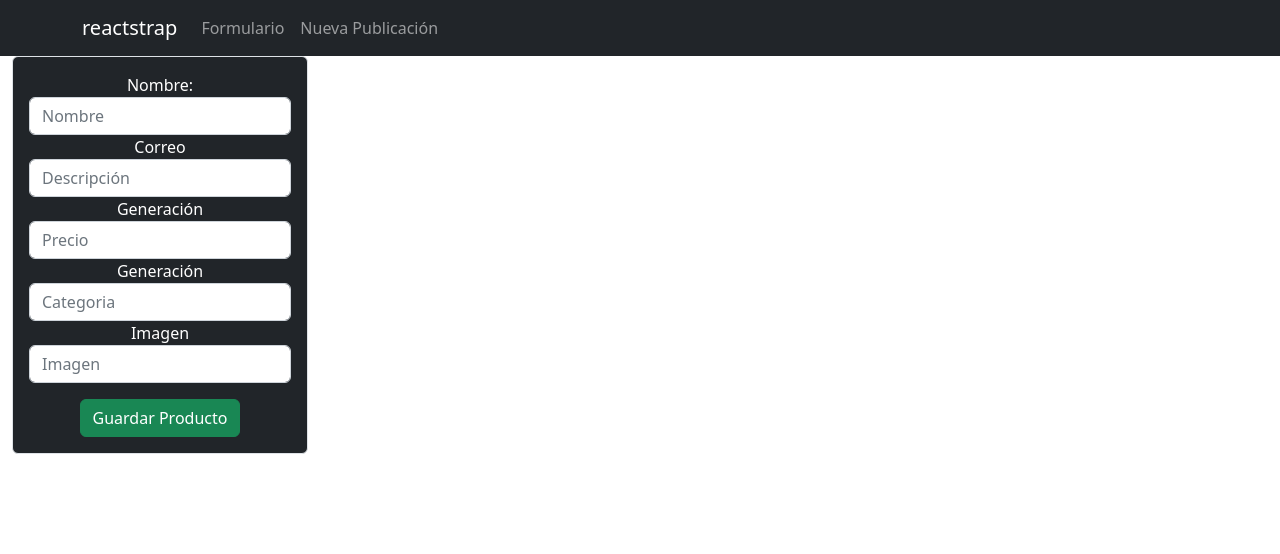
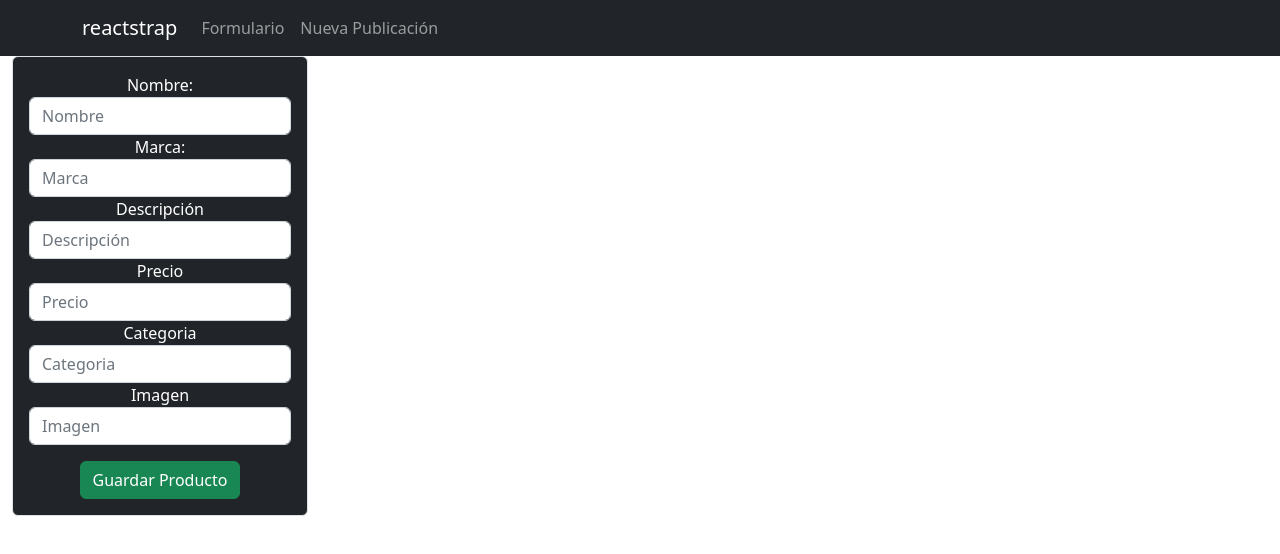
Before and after one commit to Abyblackmouth/shooping-app, a React (Create React App) app: page /FormData in a window 1280 px wide. Shown: the top 554 px of the page. Built offline with nearby package versions, Linux system fonts and the light colour scheme.

Commit message:
add Marca en form group and crearte registros en data

```diff
--- a/src/Pages/Form/index.js
+++ b/src/Pages/Form/index.js
@@ -36,15 +36,19 @@ const FormData = () =>{
             <input {...register("Name")} placeholder='Nombre' required  className='form-control'  />
           </div>
           <div className='form-group'>
-            <label htmlFor=''>Correo</label>
+            <label htmlFor=''>Marca:</label>
+            <input {...register("Marca")} placeholder='Marca' required  className='form-control'  />
+          </div>
+          <div className='form-group'>
+            <label htmlFor=''>Descripción</label>
             <input {...register("Description")} placeholder='Descripción' required  className='form-control' />
           </div>
           <div className='form-group'>
-            <label htmlFor=''>Generación</label>
+            <label htmlFor=''>Precio</label>
             <input {...register("Price")} placeholder='Precio' required  className='form-control' />
           </div>
           <div className='form-group'>
-            <label htmlFor=''>Generación</label>
+            <label htmlFor=''>Categoria</label>
             <input {...register("Category")} placeholder='Categoria' required  className='form-control' />
           </div>
           <div className='form-group'>
@@ -54,7 +58,7 @@ const FormData = () =>{
           <button
             className='btn btn-success mt-3 ms-auto'
 
-            type='button'
+            type='submit'
           >
             Guardar Producto
           </button>
```
